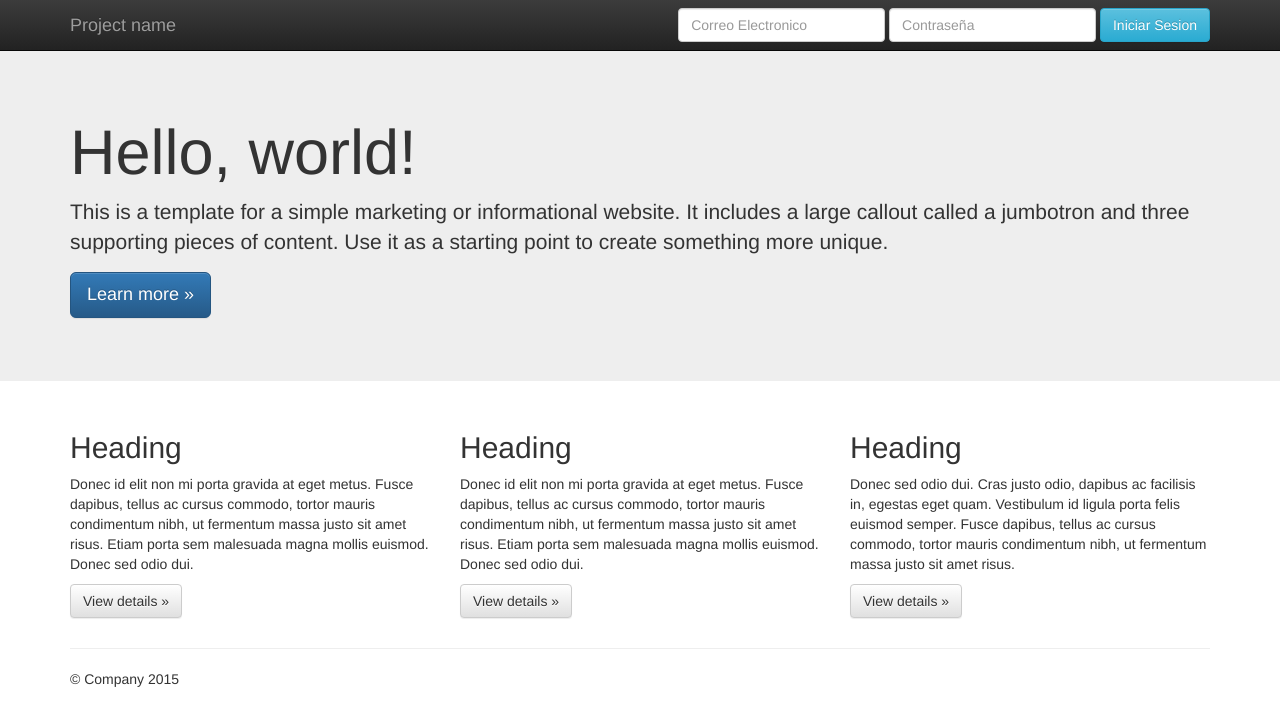
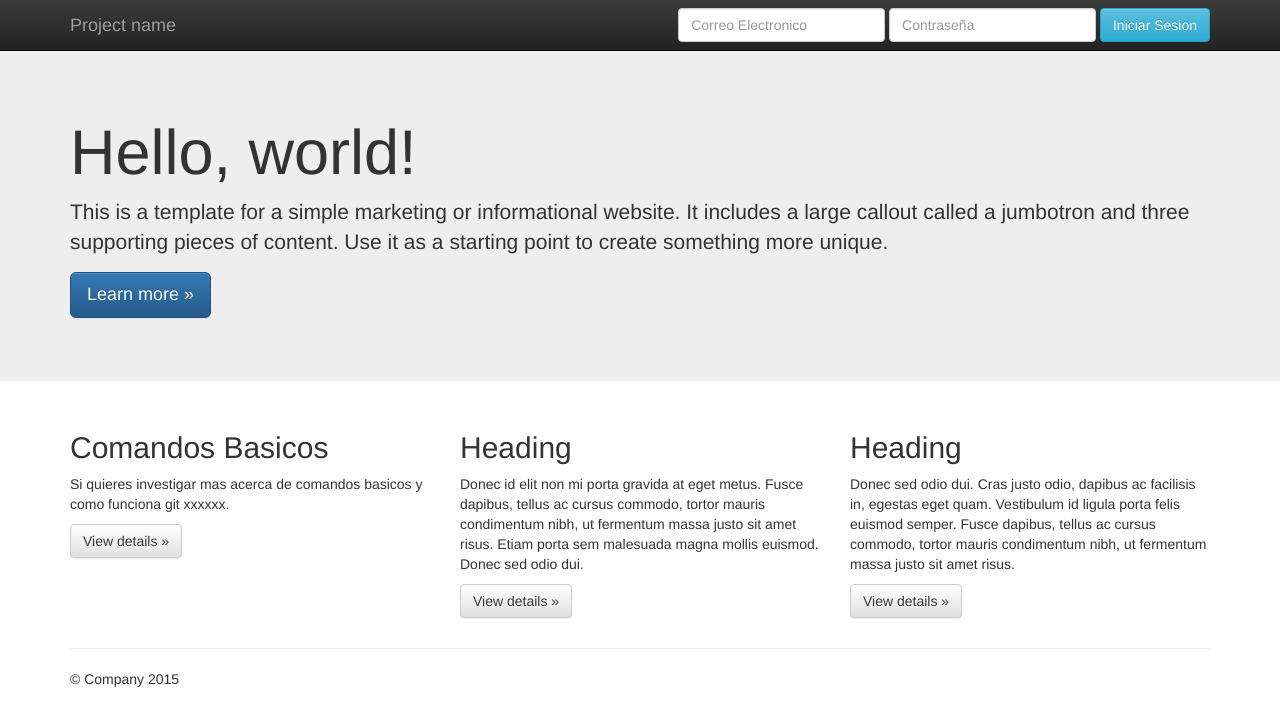
Before and after one commit to vderbis/Curso_Git, a plain HTML site: page index.html in a window 1280 px wide. Drawn offline with nearby package versions, Linux system fonts and the light colour scheme.

Commit message:
Se actualiza articulo1 de seccion secundaria del sitio

```diff
--- a/index.html
+++ b/index.html
@@ -65,8 +65,8 @@
       <!-- Example row of columns -->
       <div class="row">
         <div class="col-md-4">
-          <h2>Heading</h2>
-          <p>Donec id elit non mi porta gravida at eget metus. Fusce dapibus, tellus ac cursus commodo, tortor mauris condimentum nibh, ut fermentum massa justo sit amet risus. Etiam porta sem malesuada magna mollis euismod. Donec sed odio dui. </p>
+          <h2>Comandos Basicos</h2>
+          <p>Si quieres investigar mas acerca de comandos basicos y como funciona git xxxxxx. </p>
           <p><a class="btn btn-default" href="#" role="button">View details &raquo;</a></p>
         </div>
         <div class="col-md-4">
```
